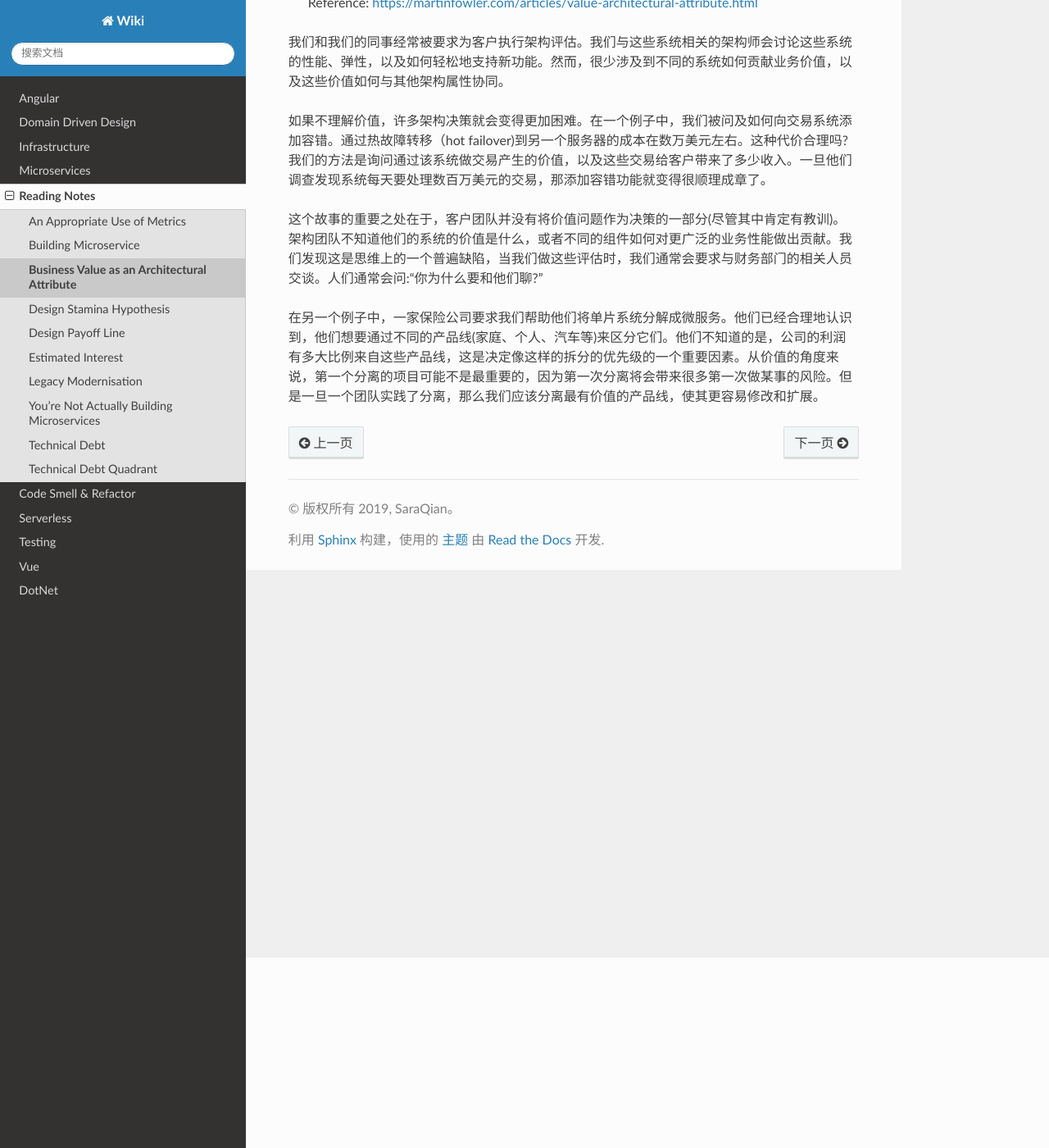
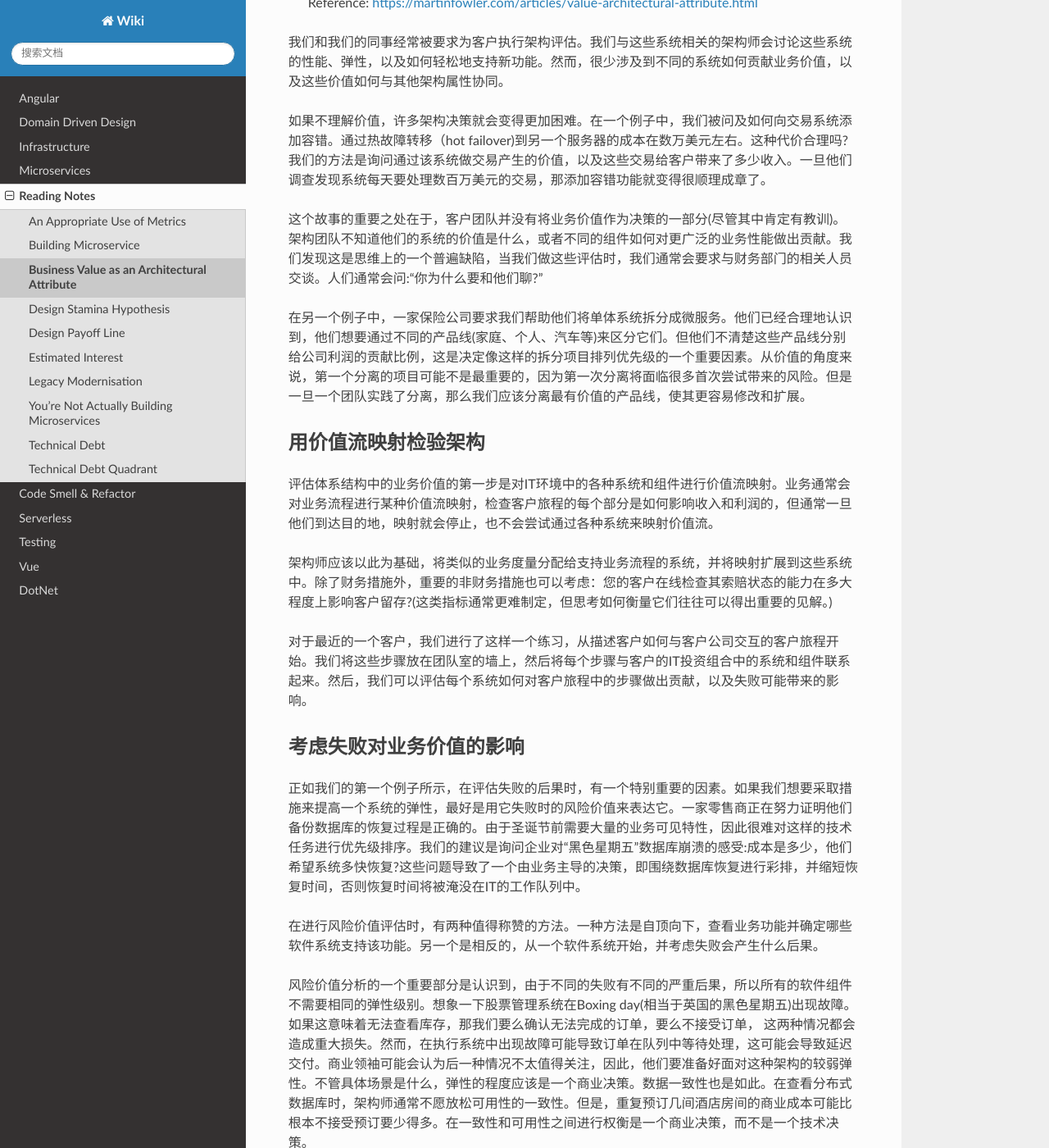
Before and after one commit to abigail830/Sphinx_wiki, a Sphinx documentation site: the page built from source/Reading/Business-Value-as-an-Architectural-Attribute.rst, in a window 1280 px wide and 1400 px high, scrolled down 232 px. Shown: the whole window at 82% size. Built offline with Sphinx 7.4.7 and the Read the Docs theme 2.0.0, drawn with Linux system fonts in a browser that asks for light colours; some of the changed text lies outside the part shown.

Commit message:
Update Business-Value-as-an-Architectural-Attribute.rst

```diff
--- a/source/Reading/Business-Value-as-an-Architectural-Attribute.rst
+++ b/source/Reading/Business-Value-as-an-Architectural-Attribute.rst
@@ -10,6 +10,32 @@ Business Value as an Architectural Attribute
 
 如果不理解价值，许多架构决策就会变得更加困难。在一个例子中，我们被问及如何向交易系统添加容错。通过热故障转移（hot failover)到另一个服务器的成本在数万美元左右。这种代价合理吗?我们的方法是询问通过该系统做交易产生的价值，以及这些交易给客户带来了多少收入。一旦他们调查发现系统每天要处理数百万美元的交易，那添加容错功能就变得很顺理成章了。
 
-这个故事的重要之处在于，客户团队并没有将价值问题作为决策的一部分(尽管其中肯定有教训)。架构团队不知道他们的系统的价值是什么，或者不同的组件如何对更广泛的业务性能做出贡献。我们发现这是思维上的一个普遍缺陷，当我们做这些评估时，我们通常会要求与财务部门的相关人员交谈。人们通常会问:“你为什么要和他们聊?”
+这个故事的重要之处在于，客户团队并没有将业务价值作为决策的一部分(尽管其中肯定有教训)。架构团队不知道他们的系统的价值是什么，或者不同的组件如何对更广泛的业务性能做出贡献。我们发现这是思维上的一个普遍缺陷，当我们做这些评估时，我们通常会要求与财务部门的相关人员交谈。人们通常会问:“你为什么要和他们聊?”
 
-在另一个例子中，一家保险公司要求我们帮助他们将单片系统分解成微服务。他们已经合理地认识到，他们想要通过不同的产品线(家庭、个人、汽车等)来区分它们。他们不知道的是，公司的利润有多大比例来自这些产品线，这是决定像这样的拆分的优先级的一个重要因素。从价值的角度来说，第一个分离的项目可能不是最重要的，因为第一次分离将会带来很多第一次做某事的风险。但是一旦一个团队实践了分离，那么我们应该分离最有价值的产品线，使其更容易修改和扩展。
+在另一个例子中，一家保险公司要求我们帮助他们将单体系统拆分成微服务。他们已经合理地认识到，他们想要通过不同的产品线(家庭、个人、汽车等)来区分它们。但他们不清楚这些产品线分别给公司利润的贡献比例，这是决定像这样的拆分项目排列优先级的一个重要因素。从价值的角度来说，第一个分离的项目可能不是最重要的，因为第一次分离将面临很多首次尝试带来的风险。但是一旦一个团队实践了分离，那么我们应该分离最有价值的产品线，使其更容易修改和扩展。
+
+
+用价值流映射检验架构
+---------------------
+
+评估体系结构中的业务价值的第一步是对IT环境中的各种系统和组件进行价值流映射。业务通常会对业务流程进行某种价值流映射，检查客户旅程的每个部分是如何影响收入和利润的，但通常一旦他们到达目的地，映射就会停止，也不会尝试通过各种系统来映射价值流。
+
+架构师应该以此为基础，将类似的业务度量分配给支持业务流程的系统，并将映射扩展到这些系统中。除了财务措施外，重要的非财务措施也可以考虑：您的客户在线检查其索赔状态的能力在多大程度上影响客户留存?(这类指标通常更难制定，但思考如何衡量它们往往可以得出重要的见解。)
+
+对于最近的一个客户，我们进行了这样一个练习，从描述客户如何与客户公司交互的客户旅程开始。我们将这些步骤放在团队室的墙上，然后将每个步骤与客户的IT投资组合中的系统和组件联系起来。然后，我们可以评估每个系统如何对客户旅程中的步骤做出贡献，以及失败可能带来的影响。
+
+考虑失败对业务价值的影响
+----------------------------
+
+正如我们的第一个例子所示，在评估失败的后果时，有一个特别重要的因素。如果我们想要采取措施来提高一个系统的弹性，最好是用它失败时的风险价值来表达它。一家零售商正在努力证明他们备份数据库的恢复过程是正确的。由于圣诞节前需要大量的业务可见特性，因此很难对这样的技术任务进行优先级排序。我们的建议是询问企业对“黑色星期五”数据库崩溃的感受:成本是多少，他们希望系统多快恢复?这些问题导致了一个由业务主导的决策，即围绕数据库恢复进行彩排，并缩短恢复时间，否则恢复时间将被淹没在IT的工作队列中。
+
+在进行风险价值评估时，有两种值得称赞的方法。一种方法是自顶向下，查看业务功能并确定哪些软件系统支持该功能。另一个是相反的，从一个软件系统开始，并考虑失败会产生什么后果。
+
+风险价值分析的一个重要部分是认识到，由于不同的失败有不同的严重后果，所以所有的软件组件不需要相同的弹性级别。想象一下股票管理系统在Boxing day(相当于英国的黑色星期五)出现故障。如果这意味着无法查看库存，那我们要么确认无法完成的订单，要么不接受订单， 这两种情况都会造成重大损失。然而，在执行系统中出现故障可能导致订单在队列中等待处理，这可能会导致延迟交付。商业领袖可能会认为后一种情况不太值得关注，因此，他们要准备好面对这种架构的较弱弹性。不管具体场景是什么，弹性的程度应该是一个商业决策。数据一致性也是如此。在查看分布式数据库时，架构师通常不愿放松可用性的一致性。但是，重复预订几间酒店房间的商业成本可能比根本不接受预订要少得多。在一致性和可用性之间进行权衡是一个商业决策，而不是一个技术决策。
+
+跨功能需求应该由业务价值来证明
+---------------------------------------
+
+这里的一个主题是，我们不应该只是评估特性的价值，还应该评估经常被归类为跨功能需求的系统特性(即非功能性需求，如“性能”)。如果我们想让我们的系统遵循一些技术标准，那么我们需要了解如果不这样做，将会失去什么价值，并将这些价值传达给非技术人员。评估CFRs的价值通常是困难的，许多技术人员回避由此产生的争论。但如果做不到这一点，造成的危害将不仅仅是过度投资于低价值技术的风险。它也给技术人员和他们的用户之间的合作设置了一个真正的障碍。
+
+理解价值应该有助于做出对于组件灵活性需求的决策。一个客户有一个支付处理组件，该组件被编程为与特定的支付处理公司一起工作。他们希望它易于配置，以便在支付处理器发生变化时能够快速调整。存在两种广泛的选择。一个是在支付处理组件中硬编码与支付提供者系统的交互，而另一个选项使所有这些交互都是可配置的。可配置选项允许在几天内通过更改配置文件来更改支付提供者。然而，通常情况下，这种可配置性会增加组件代码的复杂性，从而增加任何其他更改的成本。这是与可配置性之间的一种常见的折衷——您可以以在其他地方进行更困难的更改为代价来简化可配置位的更改。这里至关重要的一点是，改变支付提供商的过程中最困难的部分实际上是协商一份新的法律合同——这项工作通常需要一年多的时间。因此，在这里配置提供者信息是不值得的，因为修改一个不可配置的组件仍然比法律协商快得多。
```
